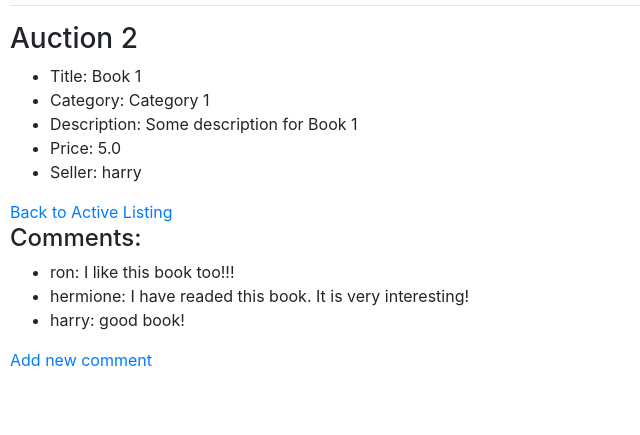
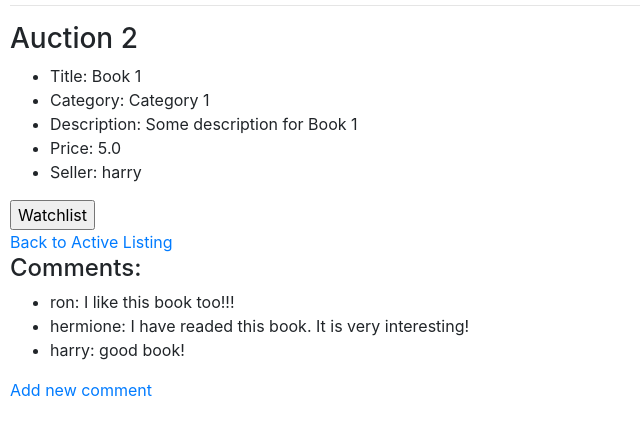
Before and after one commit to magari-GH/Ptometheus-CS50, a Django app: page /auctions/2 in a window 1280 px wide. Shown: the part 141-576 px from the top of the page, without its empty margins (0-640 px from the left). Run offline with Django 3.2, Linux system fonts and the light colour scheme; data comes from the database, SQL or seed files in the repository; some libraries are stand-ins or nearby versions.

Commit message:
Added form for add/delete auction in user's watchlist

```diff
--- a/task3/commerce/auctions/templates/auctions/auction.html
+++ b/task3/commerce/auctions/templates/auctions/auction.html
@@ -10,8 +10,11 @@
         <li>Price: {{ auction.price }}</li>
         <li>Seller: {{ auction.owner }}</li>
     </ul>
-
-<a href="{% url 'index' %}"> Back to Active Listing </a>
+    <form action="{% url 'watchlist_add' auction.id %}" method="post">
+        {% csrf_token %}
+        <input type="submit" value="Watchlist">
+    </form>
+    <a href="{% url 'index' %}"> Back to Active Listing </a>
     <h4>Comments: </h4>
     <ul>
             {% for comment in comments %}
```
